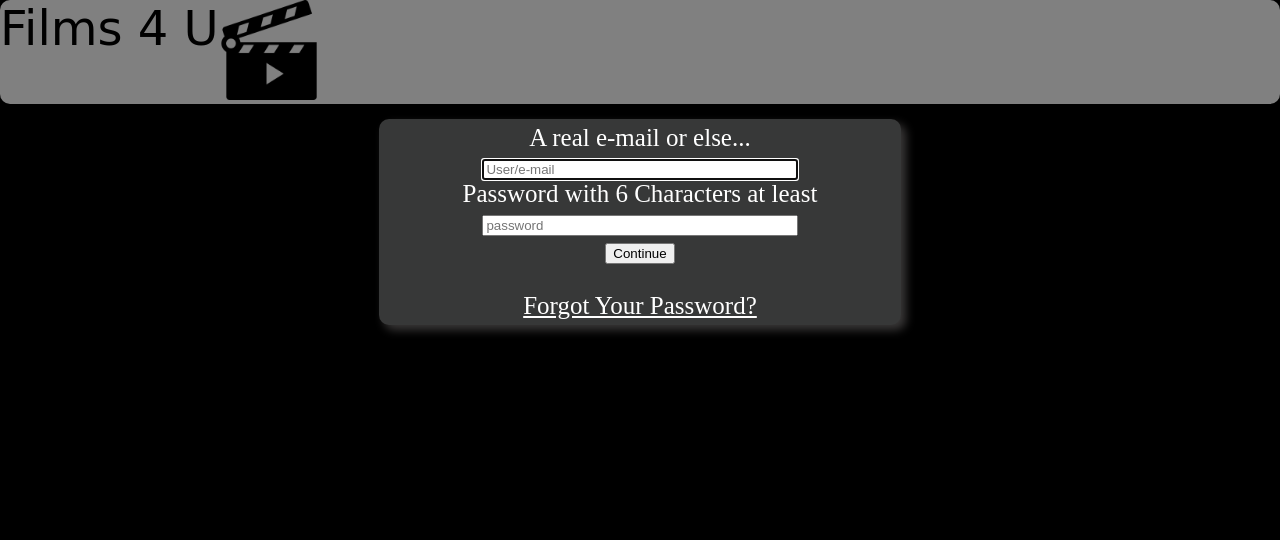
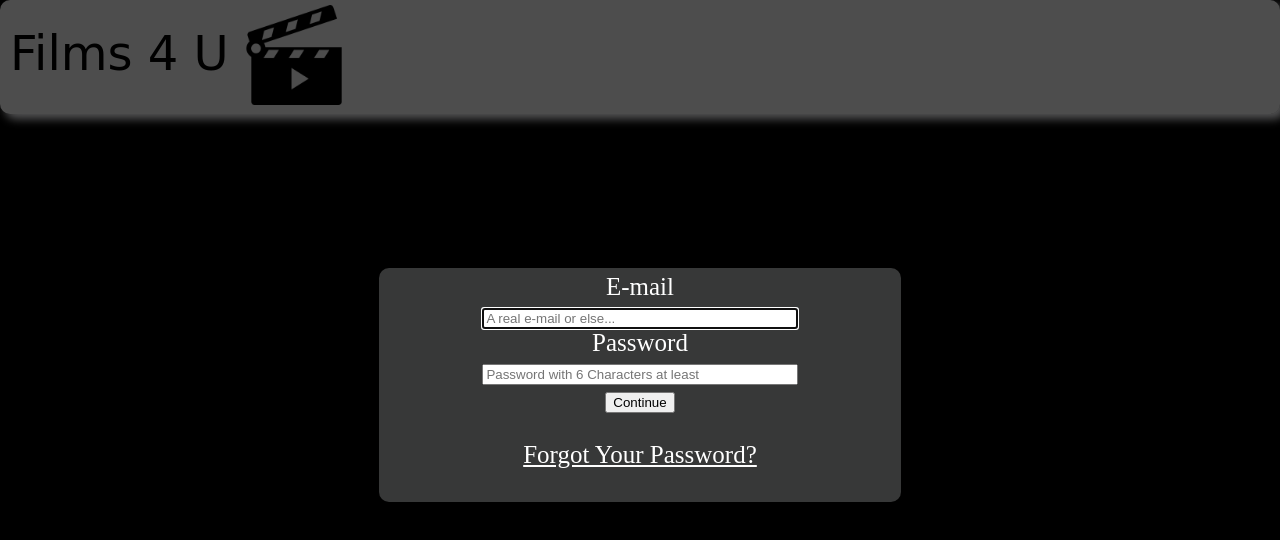
Before and after one commit to Josu-Rubio/Film-4-U, a plain HTML site: page index.html in a window 1280 px wide. Drawn offline with Linux system fonts and the light colour scheme; a web font is replaced by a local one.

Commit message:
Suavizando first view

```diff
--- a/index.html
+++ b/index.html
@@ -15,26 +15,28 @@
     <nav class="header">
         <!--Logo/Nombre de la página-->
         <img src="./Img/83519.png" alt="Logo Web" height="100px">
-        <div class="webName">Films 4 U</div>
+        <h1 class="webName">Films 4 U</h1>
     </nav>
 
     </header>
     <main>
         <form class="main-form" action="./main-page.html">
-            <p>A real e-mail or else...</p>
+            <p>E-mail</p>
             <p>
                 <label for="form-email"></label>
-                <input type="email" name="email" id="form-email" placeholder="User/e-mail" pattern="[a-z0-9._%+-]+@[a-z0-9.-]+\.[a-z]{2,}$" required autofocus>
+                <input type="email" name="email" id="form-email" placeholder="A real e-mail or else..." pattern="[a-z0-9._%+-]+@[a-z0-9.-]+\.[a-z]{2,}$" required autofocus>
             </p>
-            <p>Password with 6 Characters at least</p>
+            <p>Password</p>
             <p>
                 <label for="form-password"></label>
-                <input type="password" name="password" id="form-password" placeholder="password" pattern=".{6,}" required autofocus>
+                <input type="password" name="password" id="form-password" placeholder="Password with 6 Characters at least" pattern=".{6,}" required autofocus>
             </p>
             <button type="submit">Continue</button>
             <br>
             <br>
             <a class="forgot" href="">Forgot Your Password?</a>
+            <br>
+            <br>
         </form>
     </main>
     <footer>
--- a/stylesheet.css
+++ b/stylesheet.css
@@ -2,9 +2,13 @@ body{
     background-color: black;
 }
 header{
-    background-color: rgb(255, 255, 255, 0.5);
+    background-color: rgb(255, 255, 255, 0.3);
+    box-shadow: rgb(84, 84, 85) 5px 5px 10px;
     max-height: 120px;
     border-radius: 10px;
+}
+header img{
+    padding: 5px;
 }
 ul{
     float: right;
@@ -13,15 +17,14 @@ li{
     float: right;
     margin: auto;
     text-align: justify;
-
 }
 .webName{
     float: left;
+    margin:15px auto;
+    padding: 10px;
     text-align: center;
     font-family: 'Calistoga', cursive;
     font-size: 48px;
-    top: 30px;
-
 }
 main{
     background:rgb(55, 56, 56);
@@ -31,8 +34,8 @@ main{
     text-align: center;
     padding: 5px;
     color: white;
-    box-shadow: rgb(58, 56, 56) 5px 5px 10px;
     font-size: 25px;
+    margin-top: 12%;
 }
 .forgot{
     color: white;
```
Also changed, not shown: main-page.html (+1 -1 lines).
